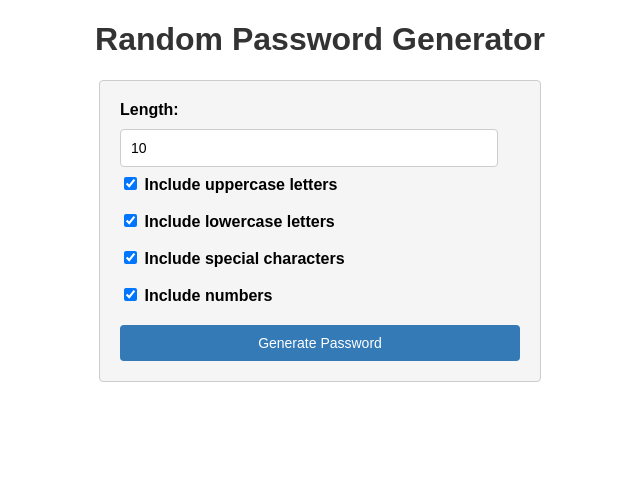
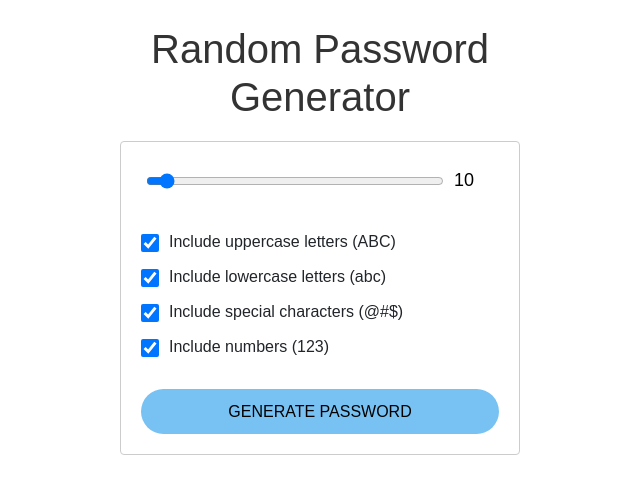
Before and after one commit to mahdistz/Random_Password_Generator, a Flask app: page / in a window 1280 px wide. Shown: the top 499 px of the page, without its empty margins (320-960 px from the left). Run offline with Flask 3, Linux system fonts and the light colour scheme.

Commit message:
refactor code in frontend

```diff
--- a/app.py
+++ b/app.py
@@ -31,7 +31,7 @@ def generate_password(password_length, include_uppercase, include_lowercase, inc
 @app.route('/', methods=['GET', 'POST'])
 def home():
     if request.method == 'POST':
-        password_length = int(request.form.get('length', 10))  # default password length is 10
+        password_length = int(request.form.get('rangeInput', 10))  # default password length is 10
         include_uppercase = request.form.get('uppercase')
         include_lowercase = request.form.get('lowercase')
         include_numbers = request.form.get('numbers')
--- a/static/styles.css
+++ b/static/css/style.css
@@ -20,43 +20,9 @@ form {
     padding: 20px;
     border: 1px solid #ccc;
     border-radius: 4px;
-    background-color: #f5f5f5;
 }
 
-label {
-    display: block;
-    margin-bottom: 10px;
-    font-weight: bold;
-}
-
-input[type="number"],
-input[type="text"] {
-    width: calc(100% - 22px); /* Adjust width to account for padding and border */
-    padding: 10px;
-    border: 1px solid #ccc;
-    border-radius: 4px;
-    box-sizing: border-box;
-    font-size: 14px;
-}
-
-input[type="checkbox"] {
-    margin-top: 10px;
-}
-
-input[type="submit"] {
-    display: block;
-    width: 100%;
-    padding: 10px;
-    margin-top: 20px;
-    border: none;
-    border-radius: 4px;
-    background-color: #337ab7;
-    color: #fff;
-    font-size: 14px;
-    cursor: pointer;
-}
-
-.generated-password {
+#password-box{
     font-size: 24px;
     font-weight: bold;
     text-align: center;
@@ -70,6 +36,72 @@ input[type="submit"] {
 .password-container {
     text-align: center;
     margin-top: 20px;
+}
+
+.container {
+  background: #ffffff;
+  padding: 25px;
+  width: 450px;
+  border-radius: 10px;
+}
+
+.password-length {
+  display: flex;
+  align-items: center;
+  justify-content: space-between;
+  padding-left: 5px;
+  margin-bottom: 25px;
+}
+
+.password-length input[type="range"] {
+  width: 100%;
+}
+
+.password-length input[type="number"] {
+  width: 55px;
+  padding: 5px 0;
+  text-align: center;
+  font-size: 18px;
+  border: none;
+  outline: none;
+  font-weight: 500;
+}
+
+.password-container img {
+   height: 30px;
+   margin-right: 3%;
+   cursor: pointer;
+}
+
+.checkBox-list .options {
+  display: flex;
+  flex-wrap: wrap;
+  height: 35px;
+  align-content: center;
+  cursor: pointer;
+}
+
+.checkBox-list .options input {
+  margin-right: 10px;
+  margin-top: 4px;
+  height: 18px;
+  width: 18px;
+  cursor: pointer;
+}
+
+.generatePassword {
+  width: 100%;
+  font-size: 16px;
+  background: #78c1f3;
+  color: #000000;
+  border: none;
+  outline: none;
+  padding: 3%;
+  border-radius: 30px;
+  font-weight: 500;
+  cursor: pointer;
+  text-transform: uppercase;
+  margin-top: 25px;
 }
 
 .copy-button {
--- a/static/script.js
+++ b/static/js/script.js
@@ -18,11 +18,9 @@ function copyPassword(button) {
     var password = passwordElement.innerText;
 
     navigator.clipboard.writeText(password).then(function () {
-        button.innerText = 'Copied';
-        button.style.backgroundColor = '#5cb85c';
+        button.style.backgroundImage = '/static/images/tick.png';
         setTimeout(function () {
-            button.innerText = 'Copy';
-            button.style.backgroundColor = '#337ab7';
+            button.style.backgroundImage = '/static/images/copy.png';
         }, 2000);
     });
 }
--- a/templates/index.html
+++ b/templates/index.html
@@ -1,36 +1,39 @@
 <!DOCTYPE html>
 <html>
 <head>
+    <!-- Required meta tags -->
+    <meta charset="utf-8">
+    <meta name="viewport" content="width=device-width, initial-scale=1">
+    <link rel="stylesheet" href="https://fonts.googleapis.com/icon?family=Material+Icons">
+    <!-- Bootstrap CSS -->
+    <link href="https://cdn.jsdelivr.net/npm/bootstrap@5.0.0-beta3/dist/css/bootstrap.min.css" rel="stylesheet"
+          integrity="sha384-eOJMYsd53ii+scO/bJGFsiCZc+5NDVN2yr8+0RDqr0Ql0h+rP48ckxlpbzKgwra6" crossorigin="anonymous">
     <title>Random Password Generator</title>
-    <link rel="stylesheet" href="{{ url_for('static', filename='styles.css') }}">
+    <link rel="stylesheet" href="{{ url_for('static', filename='css/style.css') }}">
 </head>
 <body>
+<div class="container">
     <h1>Random Password Generator</h1>
-<form method="POST" action="/" onsubmit="return validateForm()">
-    <div>
-        <label for="length">Length:</label>
-        <input type="number" id="length" name="length" min="8" max="50" value="{{ default_length|default('10') }}"
-               required>
+    <form method="POST" action="/" onsubmit="return validateForm()" enctype="multipart/form-data">
+        <div class="password-length">
+            <input type="range" id="rangeInput" name="rangeInput" min="8" max="50" value="10"
+                   oninput="rangeValue.value = this.value" required>
+            <input type="number" id="rangeValue" min="8" max="50" value="10" oninput="rangeInput.value = this.value"/>
         </div>
+        <div class="checkBox-list">
+            <label class="options"><input type="checkbox" id="uppercase" name="uppercase" checked> Include uppercase
+                letters (ABC)</label>
 
-    <div>
-        <label><input type="checkbox" id="uppercase" name="uppercase" checked> Include uppercase letters</label>
+            <label class="options"><input type="checkbox" id="lowercase" name="lowercase" checked> Include lowercase
+                letters (abc)</label>
+
+            <label class="options"><input type="checkbox" id="special_chars" name="special_chars" checked> Include
+                special
+                characters (@#$)</label>
+            <label class="options"><input type="checkbox" id="numbers" name="numbers" checked> Include numbers
+                (123)</label>
         </div>
-
-    <div>
-        <label><input type="checkbox" id="lowercase" name="lowercase" checked> Include lowercase letters</label>
-    </div>
-
-    <div>
-        <label><input type="checkbox" id="special_chars" name="special_chars" checked> Include special
-            characters</label>
-    </div>
-
-    <div>
-        <label><input type="checkbox" id="numbers" name="numbers" checked> Include numbers</label>
-    </div>
-
-    <input type="submit" value="Generate Password">
+        <input class="generatePassword" type="submit" value="Generate Password">
     </form>
 
     <div id="error-message" style="text-align: center; color: #ff0000; display: none;">Please select at least one option
@@ -38,12 +41,13 @@
 
     {% if password %}
     <div class="password-container">
-    <div id="passwordStrength" class="strength-{{ password_difficulty_score }}"> {{ password_difficulty_text }}</div>
-    <div class="generated-password" id="password-box">{{ password }}</div>
-    <button class="copy-button" onclick="copyPassword(this)">Copy</button>
+        <span>{{ password_difficulty_text }}</span>
+        <div class="strength-{{ password_difficulty_score }}" id="password-box">{{ password }}</div>
+        <button><img src="{{ url_for('static', filename='images/copy.png') }}" id="copySuccess"
+                     onclick="copyPassword(this)"></button>
     </div>
     {% endif %}
-
-<script src="{{ url_for('static', filename='script.js') }}"></script>
+</div>
+<script src="{{ url_for('static', filename='js/script.js') }}"></script>
 </body>
 </html>
```
Also changed, not shown: static/images/copy.png (added), static/images/tick.png (added). Lines whose indentation alone changed are shown as unchanged.
